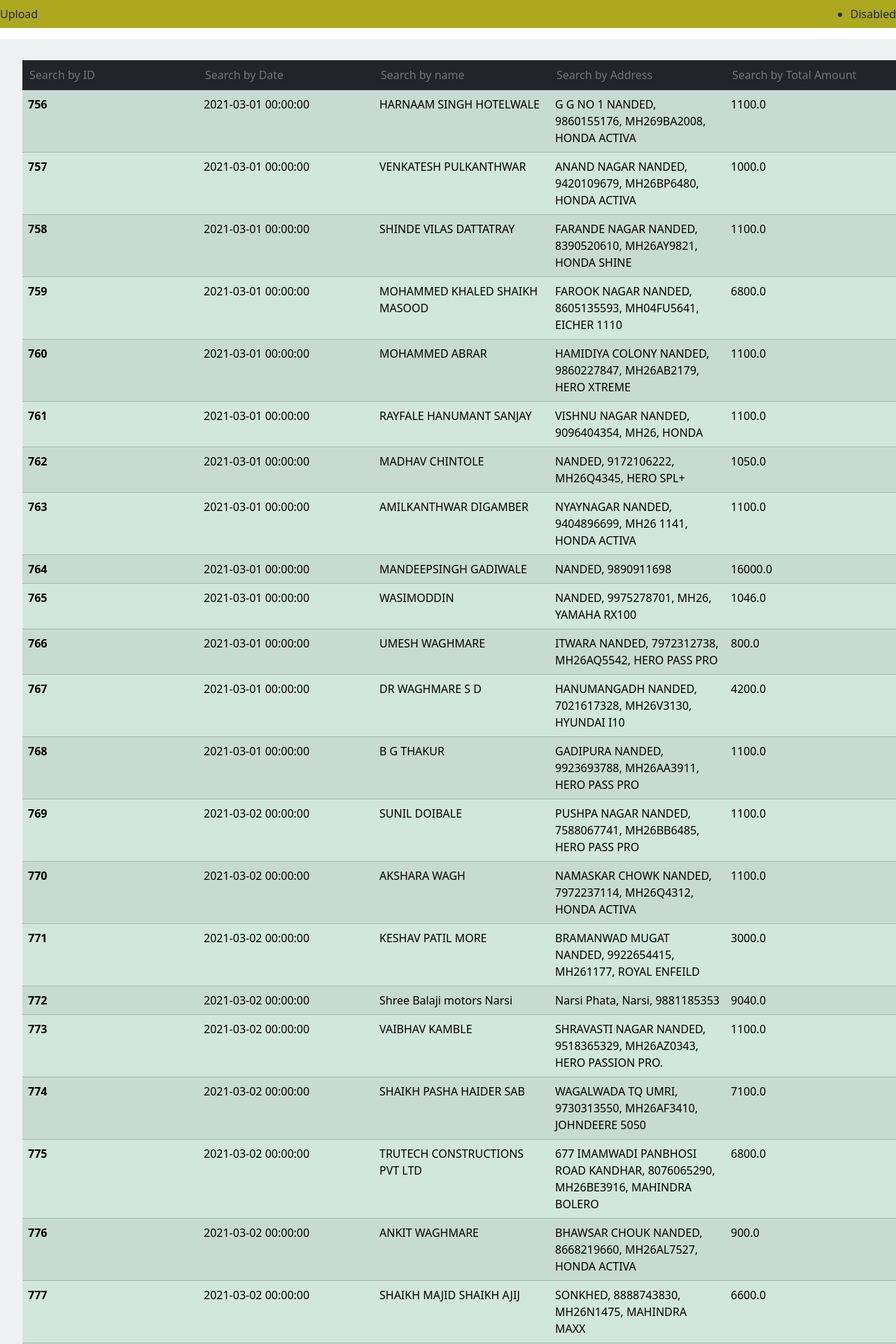
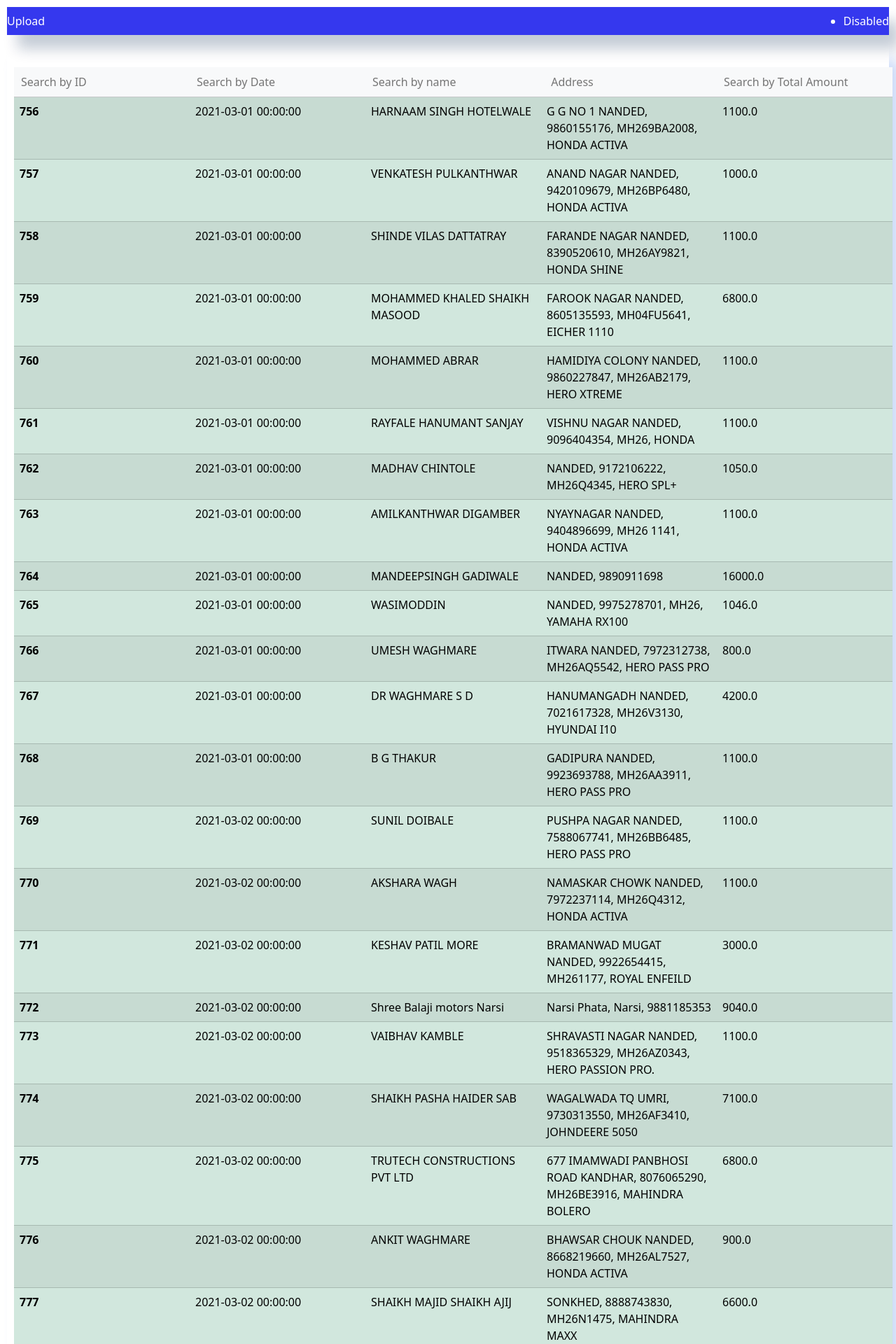
Before and after one commit to nihallondhe20/uploadfilehandler, a Django app: page /home/ in a window 1280 px wide. Shown: the top 1920 px of the page at 70% size. Run offline with Django 3.2, Linux system fonts and the light colour scheme; data comes from the database, SQL or seed files in the repository.

Commit message:
view change

```diff
--- a/uploadfile/templates/home.html
+++ b/uploadfile/templates/home.html
@@ -3,23 +3,23 @@
 <head>
     <link href="https://cdn.jsdelivr.net/npm/bootstrap@5.3.1/dist/css/bootstrap.min.css" rel="stylesheet" integrity="sha384-4bw+/aepP/YC94hEpVNVgiZdgIC5+VKNBQNGCHeKRQN+PtmoHDEXuppvnDJzQIu9" crossorigin="anonymous">
     <script src="https://cdn.jsdelivr.net/npm/bootstrap@5.3.1/dist/js/bootstrap.bundle.min.js" integrity="sha384-HwwvtgBNo3bZJJLYd8oVXjrBZt8cqVSpeBNS5n7C8IVInixGAoxmnlMuBnhbgrkm" crossorigin="anonymous"></script>
-<ul class="navbar" style="background-color: #aca91f;">
-    <li class="nav-item">
-      <a class="nav-link active" aria-current="page" href="/">Upload</a>
+<ul class="navbar" style="background-color: #3538ee; box-shadow: 15px 20px 20px #01224d3b;">
+    <li class="nav-item" style="color:white">
+      <a class="nav-link active  " aria-current="page" href="/">Upload</a>
     </li>
-    <li class="nav-item">
+    <li class="nav-item" style="color:white">
       <a class="nav-link disabled" aria-disabled="true">Disabled</a>
     </li>
   </ul>
 </head>
-<body >
-    <form method="get" action=""  style="scroll-margin-inline-start: 2px;box-shadow: 5px 5px 5px #f50707; background-color: rgb(238, 241, 241);box-shadow: 5px 5px 5px #f50707;">
+<body style="padding: 10px">
+    <form method="get" action=""  style="padding-left: 10px;padding-right: 10px; box-shadow: 15px 20px 20px #0f50dd3b;">
         <button style="visibility: hidden;" type="submit">Search</button>
 
 
-    <ul>
+
         <table class="table table-success table-striped" >
-            <thead class="table-dark">
+            <thead class="table-light">
               <tr>
                 <th scope="col" ><input type="text" name="ID" style="background-color: transparent; border: transparent;"      placeholder="Search by ID"  value="{{ request.GET.search }}">
                 </th>
@@ -27,7 +27,7 @@
                 </th>
                 <th scope="col"><input type="text" name="name" style="background-color: transparent; border: transparent;"    placeholder="Search by name" value="{{ request.GET.search }}">
                 </th>
-                <th scope="col"><input type="text" name="address"  style="background-color: transparent; border: transparent;"   placeholder="Search by Address" value="{{ request.GET.address }}">
+                <th scope="col"><input type="text" name="address"  style="background-color: transparent; border: transparent;"   placeholder=" Address" value="{{ request.GET.address }}">
                 </th>
                 <th scope="col"><input type="text" name="Total"  style="background-color: transparent; border: transparent;"     placeholder="Search by Total Amount" value="{{ request.GET.search }}">
                 </th>
@@ -50,6 +50,6 @@
 
 
 
-    </ul>
+
 </body>
 </html>
```
